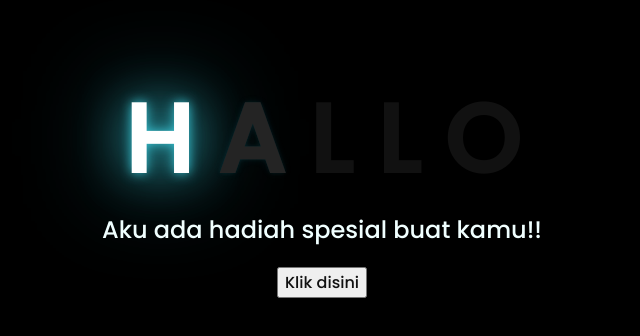
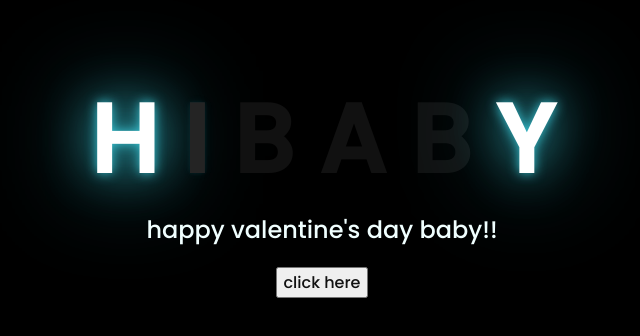
Before and after one commit to avoecado/happyvalentinedaybaby, a plain HTML site: page index.html in a window 1280 px wide. Shown: the part 226-562 px from the top of the page, without its empty margins (326-966 px from the left). Drawn offline with Linux system fonts and the light colour scheme; files that its build step writes are made by us from their sources.

Commit message:
Update index.html

```diff
--- a/index.html
+++ b/index.html
@@ -12,17 +12,18 @@
     <div class="greetings">
     <!-- silahkan menambah kata sesuai keinginan dengan <span>text...</span -->
         <span>H</span>
+        <span>I</span>
+        <span>B</span>
         <span>A</span>
-        <span>L</span>
-        <span>L</span>
-        <span>O</span>
+        <span>B</span>
+        <span>Y</span>
     </div>
     <div class="description">
-        <span>Aku ada hadiah spesial buat kamu!!</span>
+        <span>happy valentine's day baby!!</span>
     </div>
     <div class="button">
         <button>
-            <a href="flower.html">Klik disini</a>
+            <a href="flower.html">click here</a>
         </button>
 
     </div>
```
